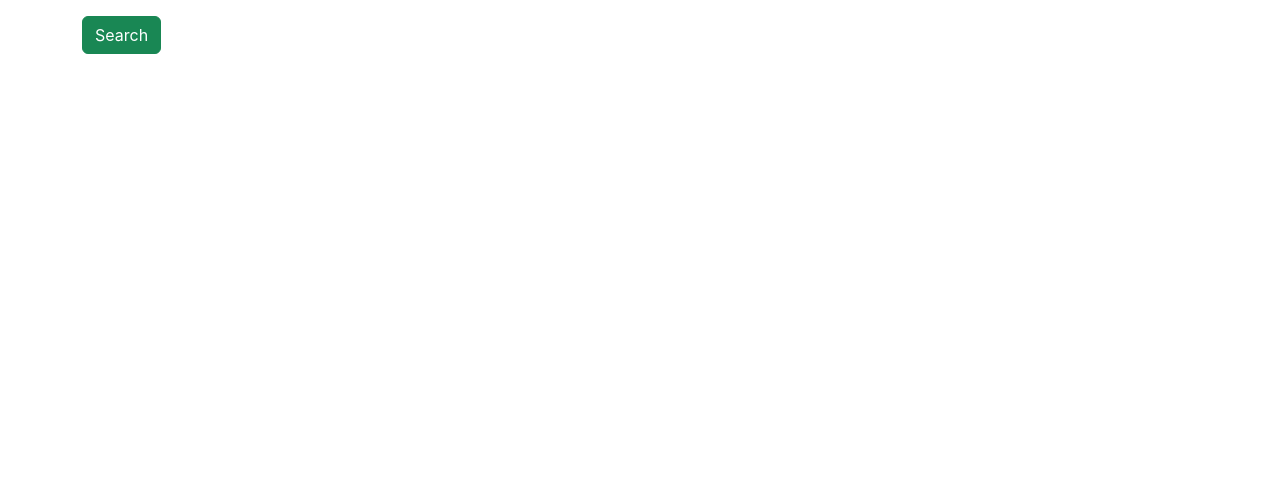
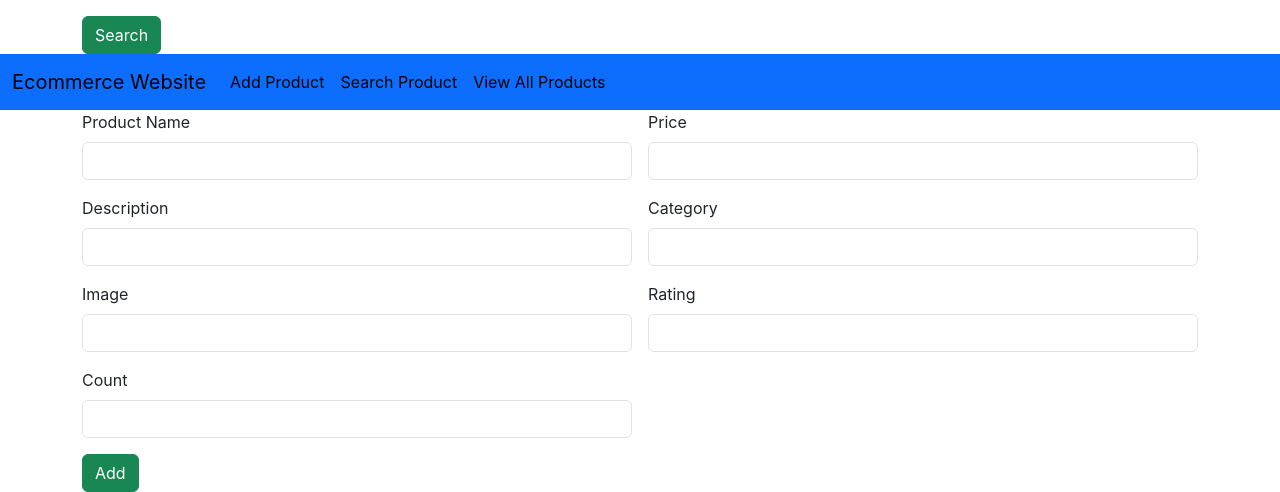
Before and after one commit to PRESISPREMACHANDRAN/Ecommerce-website, a React (Create React App) app: page / in a window 1280 px wide. Shown: the part 350-842 px from the top of the page. Before the commit the page ends 800 px from the top, so only its background shows below. Built offline with nearby package versions, Linux system fonts and the light colour scheme; no server answers.

Commit message:
Add Product ui created

```diff
--- a/src/App.js
+++ b/src/App.js
@@ -1,5 +1,6 @@
 
 import './App.css';
+import AddProduct from './Components/AddProduct';
 import Header from './Components/Header';
 import NotFound from './Components/NotFound';
 import SearchProduct from './Components/SearchProduct';
@@ -12,6 +13,7 @@ function App() {
       <NotFound/>
       <ViewAll/>
       <SearchProduct/>
+      <AddProduct/>
 
     </div>
   );
--- /dev/null
+++ b/src/Components/AddProduct.jsx
@@ -0,0 +1,126 @@
+import React, { useState } from 'react'
+import Header from './Header';
+
+const AddProduct = () => {
+  const [input, changeInput] = useState({
+    title: "",
+    price: "",
+    description: "",
+    category: "",
+    image: "",
+    rate: "",
+    count: "",
+  });
+
+  const readValue = (e) => {
+    changeInput({ ...input, [e.target.name]: e.target.value });
+  };
+
+  const submitValue = () => {
+    console.log(input);
+  };
+  return (
+    <>
+      <Header/>
+      <div className="container">
+        <div className="row">
+          <div className="col col-12 col-sm-12 col-md-12 col-lg-12 col-xl-12 col-xxl-12">
+            <div className="row g-3">
+              <div className="col col-12 col-sm-6 col-md-6 col-lg-6 col-xl-6 col-xxl-6">
+                <label htmlFor="" className="form-label">
+                  Product Name
+                </label>
+                <input
+                  type="text"
+                  className="form-control"
+                  name="title"
+                  value={input.title}
+                  onChange={readValue}
+                />
+              </div>
+              <div className="col col-12 col-sm-6 col-md-6 col-lg-6 col-xl-6 col-xxl-6">
+                <label htmlFor="" className="form-label">
+                  Price
+                </label>
+                <input
+                  type="text"
+                  className="form-control"
+                  name="price"
+                  value={input.price}
+                  onChange={readValue}
+                />
+              </div>
+              <div className="col col-12 col-sm-6 col-md-6 col-lg-6 col-xl-6 col-xxl-6">
+                <label htmlFor="" className="form-label">
+                  Description
+                </label>
+                <input
+                  type="text"
+                  className="form-control"
+                  name="description"
+                  value={input.description}
+                  onChange={readValue}
+                />
+              </div>
+              <div className="col col-12 col-sm-6 col-md-6 col-lg-6 col-xl-6 col-xxl-6">
+                <label htmlFor="" className="form-label">
+                  Category
+                </label>
+                <input
+                  type="text"
+                  className="form-control"
+                  name="category"
+                  value={input.category}
+                  onChange={readValue}
+                />
+              </div>
+              <div className="col col-12 col-sm-6 col-md-6 col-lg-6 col-xl-6 col-xxl-6">
+                <label htmlFor="" className="form-label">
+                  Image
+                </label>
+                <input
+                  type="text"
+                  className="form-control"
+                  name="image"
+                  value={input.image}
+                  onChange={readValue}
+                />
+              </div>
+              <div className="col col-12 col-sm-6 col-md-6 col-lg-6 col-xl-6 col-xxl-6">
+                <label htmlFor="" className="form-label">
+                  Rating
+                </label>
+                <input
+                  type="text"
+                  className="form-control"
+                  name="rate"
+                  value={input.rate}
+                  onChange={readValue}
+                />
+              </div>
+              <div className="col col-12 col-sm-6 col-md-6 col-lg-6 col-xl-6 col-xxl-6">
+                <label htmlFor="" className="form-label">
+                  Count
+                </label>
+                <input
+                  type="text"
+                  className="form-control"
+                  name="count"
+                  value={input.count}
+                  onChange={readValue}
+                />
+              </div>
+              <div className="col col-12 col-sm-12 col-md-12 col-lg-12 col-xl-12 col-xxl-12">
+                <button className="btn btn-success" onClick={submitValue}>
+                  Add
+                </button>
+              </div>
+            </div>
+          </div>
+        </div>
+      </div>
+    </>
+  );
+}
+
+export default AddProduct
```
